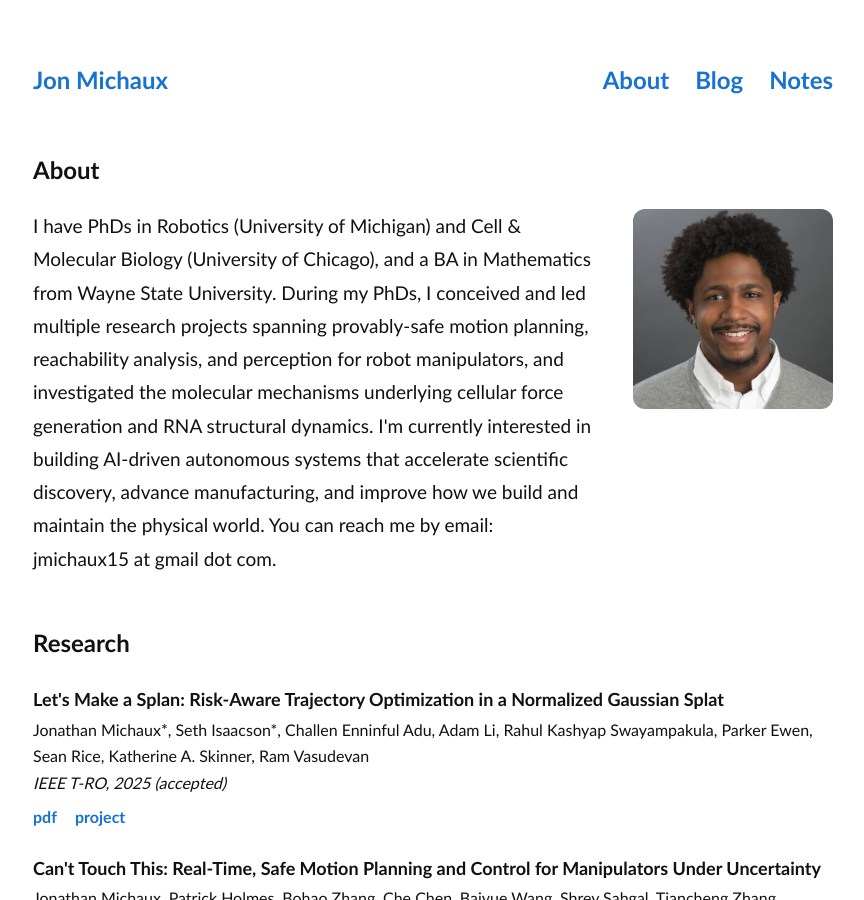
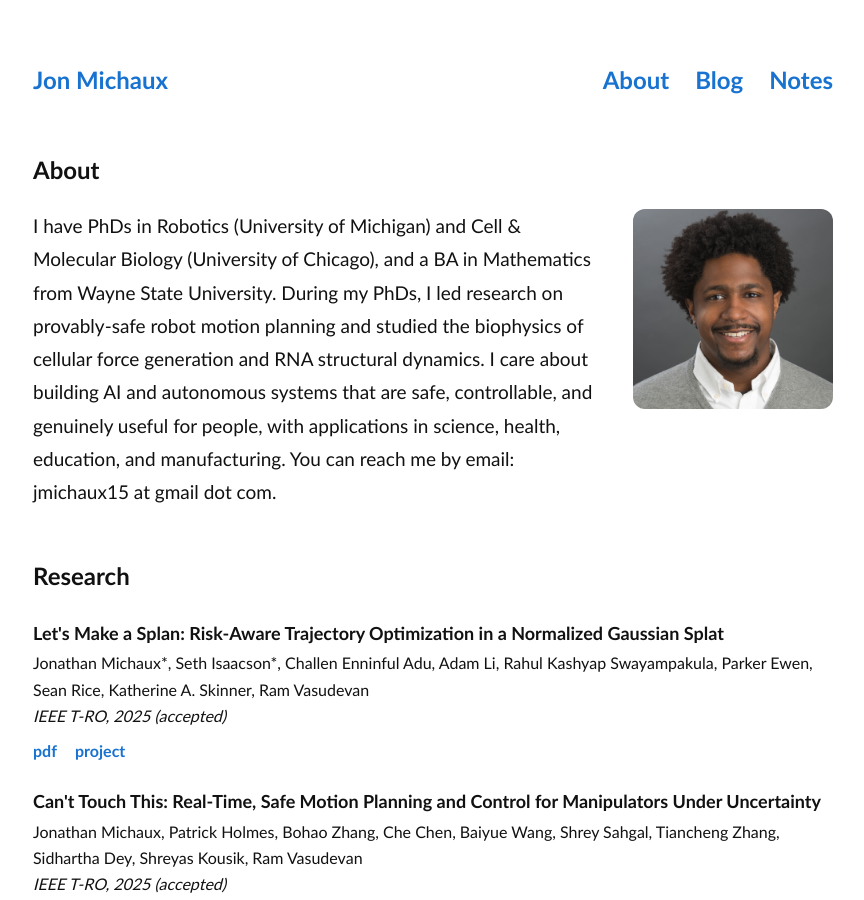
Before and after one commit to jmichaux/jmichaux.github.io, a Jekyll site: the page built from index.md, in a window 1280 px wide and 900 px high. Shown: the whole window, without its empty margins (207-1071 px from the left). Built offline with Jekyll 4.4.1, drawn with Linux system fonts in a browser that asks for light colours; a style sheet for code colours, icons or effects is not loaded.

Commit message:
updated bio

```diff
--- a/index.md
+++ b/index.md
@@ -9,7 +9,11 @@ title: ""
 
 <div class="about-text">
 
-I have PhDs in Robotics (University of Michigan) and Cell & Molecular Biology (University of Chicago), and a BA in Mathematics from Wayne State University. During my PhDs, I conceived and led multiple research projects spanning provably-safe motion planning, reachability analysis, and perception for robot manipulators, and investigated the molecular mechanisms underlying cellular force generation and RNA structural dynamics. I'm currently interested in building AI-driven autonomous systems that accelerate scientific discovery, advance manufacturing, and improve how we build and maintain the physical world. You can reach me by email: jmichaux15 at gmail dot com.
+I have PhDs in Robotics (University of Michigan) and Cell & Molecular Biology (University of Chicago), and a BA in Mathematics from Wayne State University. During my PhDs, I led research on provably-safe robot motion planning and studied the biophysics of cellular force generation and RNA structural dynamics. I care about building AI and autonomous systems that are safe, controllable, and genuinely useful for people, with applications in science, health, education, and manufacturing. You can reach me by email: jmichaux15 at gmail dot com.
+
+
+
+
 
 </div>
 
```
